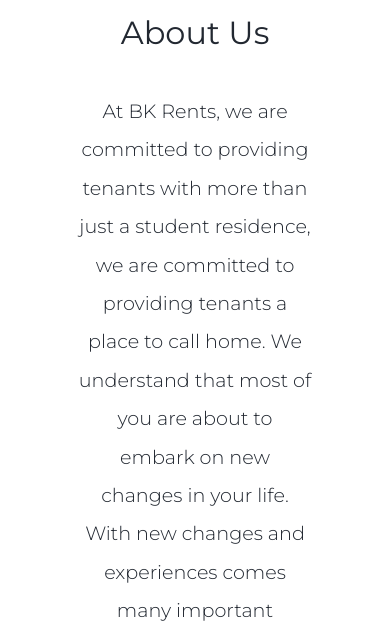
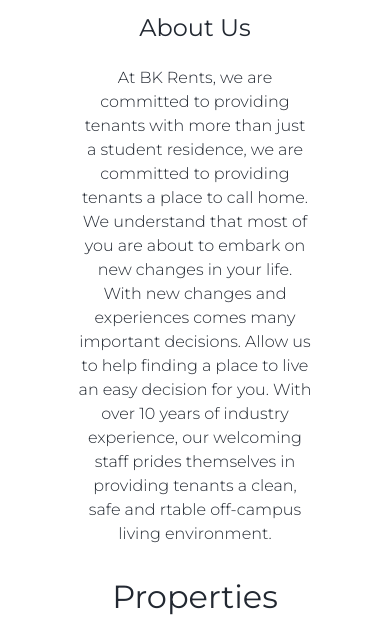
Before and after one commit to milantrkulja/bktest, a plain HTML site: page index.html in a window 390 px wide. Shown: the part 846-1475 px from the top of the page. Drawn offline with nearby package versions, Linux system fonts and the light colour scheme; some packages are replaced by stand-ins of ours.

Commit message:
Add files via upload

```diff
--- a/css/styles.css
+++ b/css/styles.css
@@ -207,10 +207,11 @@ body{
 }
 
 
-@media screen and (max-width: 600px) {
+@media (max-width: 600px) {
 
   body{
     text-align: center;
+    padding: 0;
   }
 
   .cover-heading {
@@ -224,4 +225,27 @@ body{
     font-size: 1rem;
   }
 
+  .cover-apply {
+    border-radius: 0.2rem;
+    background-color: #00AEEF;
+    border-color: #00AEEF;
+    margin: 5% 0;
+  }
+
+  #about-us {
+    color: #222831;
+  }
+
+  .about-us-content h1{
+    font-size: 1.5rem;
+  }
+
+  .about-us-content p{
+    padding-top: 1rem;
+    font-size: 1rem;
+    line-height: 1.5;
+    font-weight: 300;
+  }
+
+
 }
```
